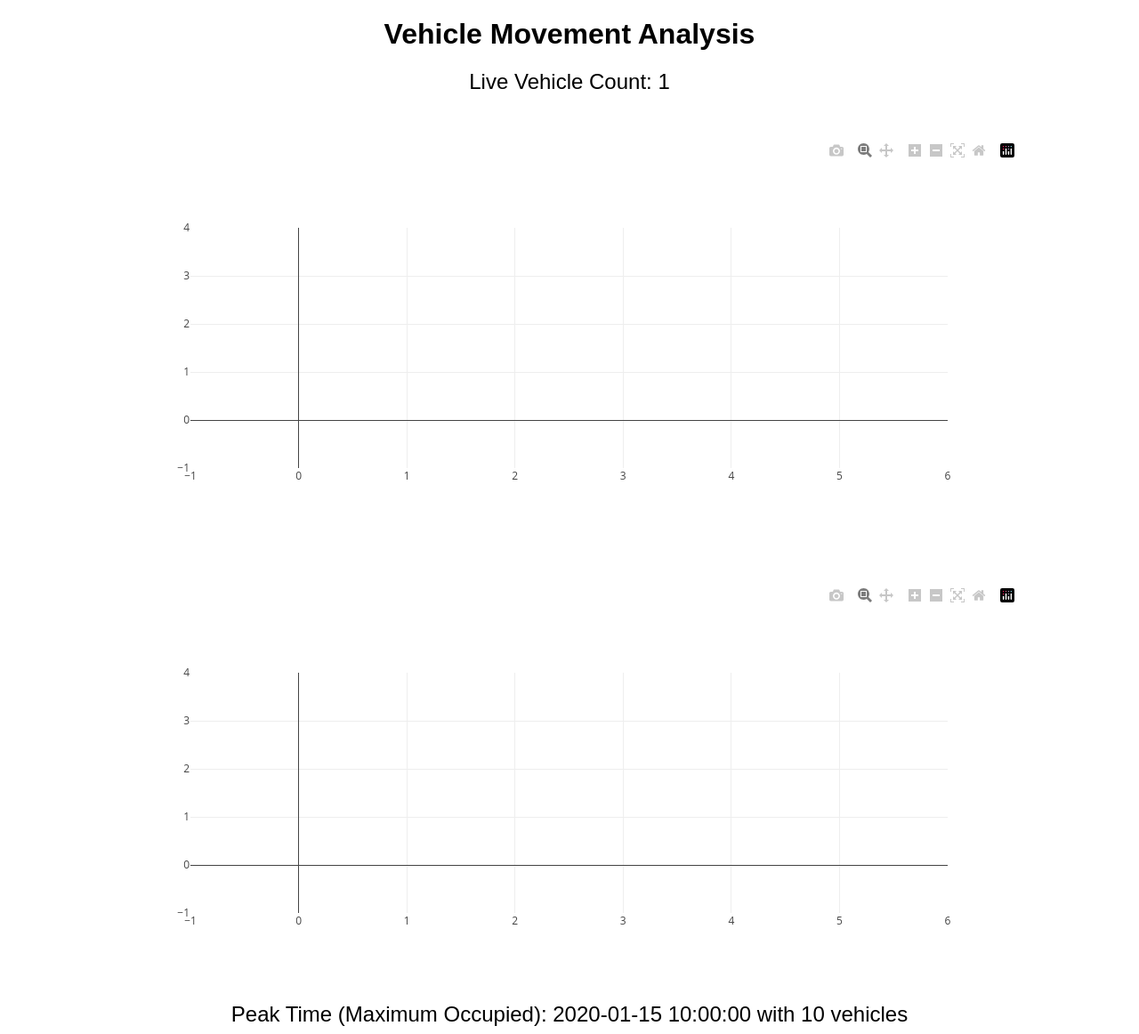
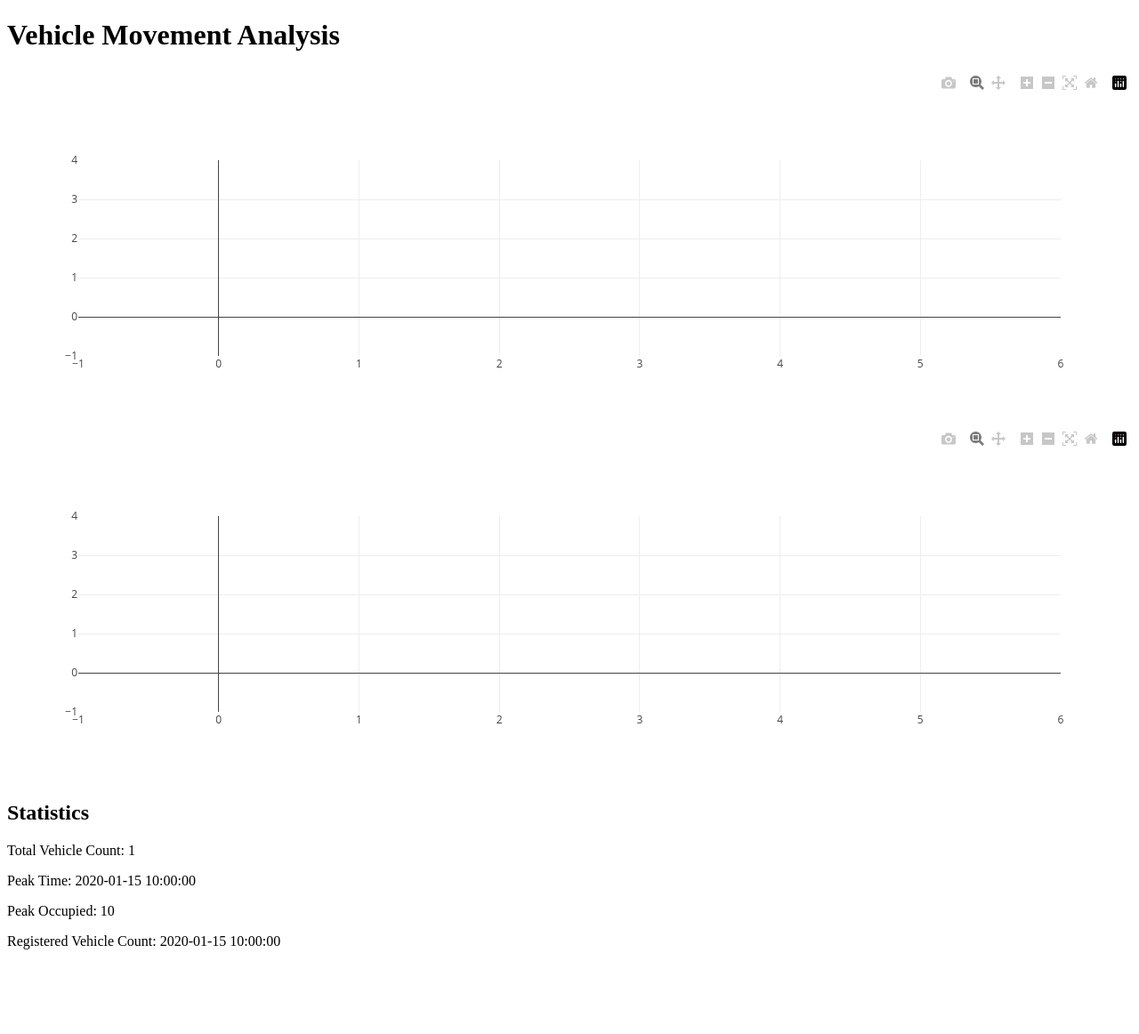
Before and after one commit to arhemanthkumar/Priority-Based-Parking-System, a Flask app: template templates/index.html in a window 1280 px wide. Shown: the whole page at 89% size. After the commit the page ends 1067 px from the top, so only its background shows below. Run offline with Flask 3, Linux system fonts and the light colour scheme; the template is opened without the code that fills it: most values are stand-ins (such as "Sample title", 1, 10 or a date in 2020); some libraries are stand-ins or nearby versions.

Commit message:
Now, added seperate insights highlights at the bottom of the webpage

```diff
--- a/app.py
+++ b/app.py
@@ -26,6 +26,13 @@ def read_vehicle_data():
     df = df.dropna(subset=['Date_Time'])
 
     return df  # Returns the cleaned DataFrame
+
+def read_registered_vehicles():
+    registered_file = 'registered_vehicles.ods'  # Path to the ODS file containing registered vehicle data
+    registered_data = pyexcel_ods3.get_data(registered_file)  # Reads data from the ODS file
+    registered_sheet_name = list(registered_data.keys())[0]  # Gets the name of the first sheet, assuming it is the 1st sheet
+    registered_list = registered_data[registered_sheet_name]  # Extracts data from the first sheet
+    return len(registered_list) - 1  # Subtracting 1 to exclude the header row
 
 def create_line_graph(df):
     line_graph = go.Figure()  # Creates a new Plotly figure for the line graph
@@ -65,8 +72,16 @@ def index():
     peak_time = peak_time_row['Date_Time']  # Extracts the peak time
     peak_occupied = peak_time_row['Occupied']  # Extracts the peak occupied count
 
+    registered_vehicle_count = read_registered_vehicles()  # Reads the count of registered vehicles
+
     # Renders the index.html template with the generated graphs and statistics
-    return render_template('index.html', graphJSON=line_graph, pie_chart_JSON=pie_chart, total_vehicle_count=total_vehicle_count, peak_time=peak_time, peak_occupied=peak_occupied)
+    return render_template('index.html',
+                           graphJSON=line_graph,
+                           pie_chart_JSON=pie_chart,
+                           total_vehicle_count=total_vehicle_count,
+                           peak_time=peak_time,
+                           peak_occupied=peak_occupied,
+                           registered_vehicle_count=registered_vehicle_count)
 
 if __name__ == '__main__':  # Ensures the app runs only if this script is executed directly
     app.run(debug=True)  # Runs the Flask app in debug mode
--- a/templates/index.html
+++ b/templates/index.html
@@ -1,49 +1,36 @@
 <!DOCTYPE html>
 <html lang="en">
 <head>
-    <meta charset="UTF-8"> <!-- Sets the character encoding for the document -->
-    <title>Vehicle Movement Analysis</title> <!-- Display the title of the web page -->
-    <script src="https://cdn.plot.ly/plotly-latest.min.js"></script> <!-- Includes the Plotly library for rendering interactive graphs available from app.py -->
-    <style>
-        body {
-            font-family: Arial, sans-serif; /* Sets the font for the entire page */
-        }
-        h1 {
-            text-align: center; /* Centers the header text */
-            margin-top: 20px; /* Adds some space above the header */
-        }
-        .graph-container {
-            width: 80%; /* Sets the width of the graph containers */
-            margin: auto; /* Centers the graph containers horizontally */
-            margin-top: 50px; /* Adds some space above the graph containers */
-        }
-        .total-vehicle-count, .peak-time {
-            text-align: center; /* Centers the text for vehicle count and peak time */
-            margin-top: 20px; /* Adds some space above these elements */
-            font-size: 1.5em; /* Increases the font size for better readability */
-        }
-    </style>
+    <meta charset="UTF-8">
+    <title>Vehicle Movement Analysis</title>
+    <!-- Include Plotly library for creating graphs -->
+    <script src="https://cdn.plot.ly/plotly-latest.min.js"></script>
 </head>
 <body>
-    <h1>Vehicle Movement Analysis</h1> <!-- Main heading for the page -->
-    <div class="total-vehicle-count">
-        Live Vehicle Count: {{ total_vehicle_count }} <!-- Displays the live vehicle count passed from Flask (app.py)-->
-    </div>
-    <div class="graph-container">
-        <div id="line-graph"></div> <!-- Container for the line graph -->
-    </div>
-    <div class="graph-container">
-        <div id="pie-chart"></div> <!-- Container for the pie chart -->
-    </div>
-    <div class="peak-time">
-        Peak Time (Maximum Occupied): {{ peak_time }} with {{ peak_occupied }} vehicles <!-- Displays peak time and number of vehicles -->
-    </div>
+    <h1>Vehicle Movement Analysis</h1>
+    <!-- Container for the line graph -->
+    <div id="line-graph" style="width: 100%; height: 400px;"></div>
+    <!-- Container for the pie chart -->
+    <div id="pie-chart" style="width: 100%; height: 400px;"></div>
+
+    <h2>Statistics</h2>
+    <!-- Display the total vehicle count (currently parked vehicles) -->
+    <p>Total Vehicle Count: {{ total_vehicle_count }}</p>
+    <!-- Display the peak time (time when the occupied count was maximum) -->
+    <p>Peak Time: {{ peak_time }}</p>
+    <!-- Display the peak occupied count -->
+    <p>Peak Occupied: {{ peak_occupied }}</p>
+    <!-- Display the count of registered vehicles -->
+    <p>Registered Vehicle Count: {{ registered_vehicle_count }}</p>
 
     <script>
-        var graphs = {{ graphJSON|safe }}; /* Safely inserts the JSON-encoded line graph data from Flask */
-        var pieChart = {{ pie_chart_JSON|safe }}; /* Safely inserts the JSON-encoded pie chart data from Flask */
-        Plotly.newPlot('line-graph', graphs.data, graphs.layout); /* Renders the line graph using Plotly */
-        Plotly.newPlot('pie-chart', pieChart.data, pieChart.layout); /* Renders the pie chart using Plotly */
+        // Convert the JSON-encoded graph data to JavaScript objects
+        var lineGraph = {{ graphJSON | safe }};
+        var pieChart = {{ pie_chart_JSON | safe }};
+
+        // Render the line graph and pie chart using Plotly
+        Plotly.newPlot('line-graph', lineGraph.data, lineGraph.layout);
+        Plotly.newPlot('pie-chart', pieChart.data, pieChart.layout);
     </script>
 </body>
 </html>
```
